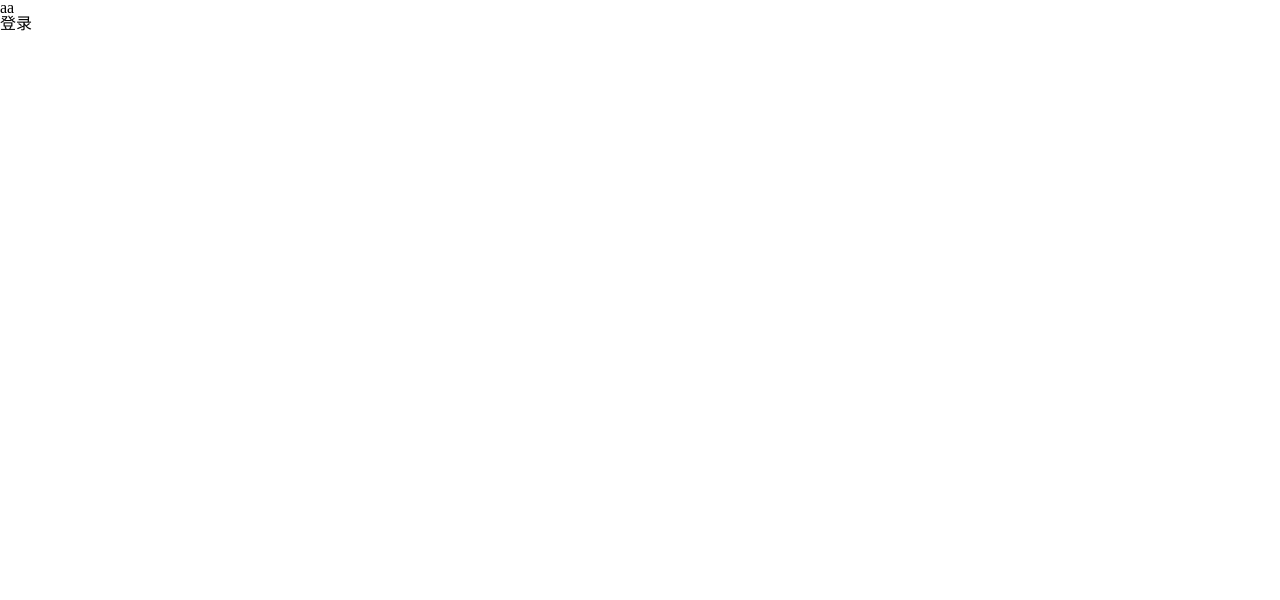
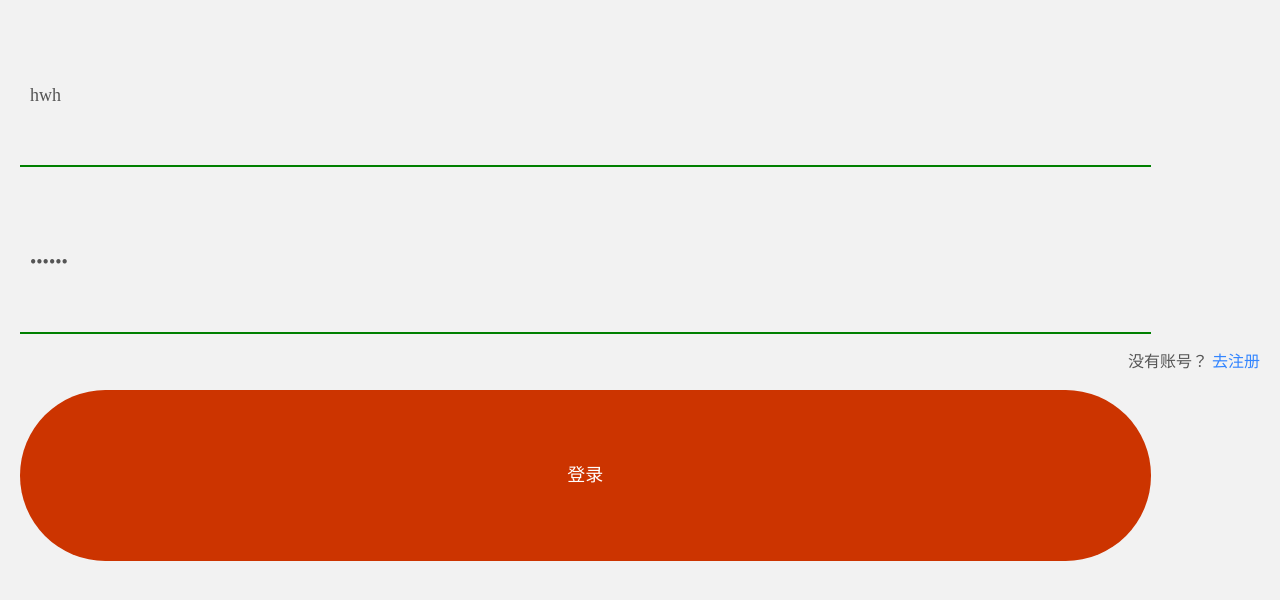
Before and after one commit to Ivan-hwh/news, a Vue app: page /#/login in a window 1280 px wide. Shown: the top 600 px of the page. Built offline with nearby package versions, Linux system fonts and the light colour scheme; a small style sheet from the web is missing.

Commit message:
03实现按钮与文本框的封装并使用了vant的toast组件

```diff
--- a/babel.config.js
+++ b/babel.config.js
@@ -1,5 +1,12 @@
 module.exports = {
   presets: [
     '@vue/cli-plugin-babel/preset'
+  ],
+  plugins: [
+    ['import', {
+      libraryName: 'vant',
+      libraryDirectory: 'es',
+      style: true
+    }, 'vant']
   ]
 }
--- a/package.json
+++ b/package.json
@@ -9,6 +9,7 @@
   },
   "dependencies": {
     "core-js": "^3.4.3",
+    "vant": "^2.2.16",
     "vue": "^2.6.10",
     "vue-router": "^3.1.3"
   },
@@ -18,6 +19,7 @@
     "@vue/cli-service": "^4.1.0",
     "@vue/eslint-config-standard": "^4.0.0",
     "babel-eslint": "^10.0.3",
+    "babel-plugin-import": "^1.13.0",
     "eslint": "^5.16.0",
     "eslint-plugin-vue": "^5.0.0",
     "less": "^3.0.4",
--- a/src/App.vue
+++ b/src/App.vue
@@ -1,6 +1,5 @@
 <template>
   <div id="app">
-    <p>aa</p>
     <router-view></router-view>
   </div>
 </template>
--- /dev/null
+++ b/src/components/hm_button.vue
@@ -0,0 +1,27 @@
+<template>
+  <div class="btn" @click="handlerClick">{{text}}</div>
+</template>
+
+<script>
+export default {
+  props: ['text'],
+  methods: {
+    handlerClick (event) {
+      this.$emit('click', event)
+    }
+  }
+}
+</script>
+
+<style lang='less' scoped>
+  .btn{
+    width: 318*100vw/360;
+    height: 48*100vw/360;
+    line-height: 48*100vw/360;
+    text-align: center;
+    background-color: rgb(204,52,0,1);
+    color: #fff;
+    border-radius: 24*100vw/360;
+    font-size: 18px;
+  }
+</style>
--- /dev/null
+++ b/src/components/hm_input.vue
@@ -0,0 +1,69 @@
+<template>
+  <input
+   :type="type"
+   :placeholder="placeholder"
+   :value="value"
+   class="inp"
+   @input="handlerInput"
+   :class="{error:!statu,success:statu}"
+   @blur='handlerBlur'
+    >
+</template>
+
+<script>
+export default {
+  props: ['type', 'placeholder', 'value', 'rules', 'meg_err'],
+  data () {
+    return {
+      statu: false
+    }
+  },
+  mounted () {
+    this.statu = !!this.value
+  },
+  methods: {
+    // 响应文本框内容的变化
+    handlerInput (event) {
+      let value = event.target.value
+      // 验证当前输入是否合法
+      if (this.rules) {
+        if (this.rules.test(value)) {
+          this.statu = true
+        } else {
+          this.statu = false
+        }
+      } else {
+        this.statu = !!value
+      }
+
+      this.$emit('input', value)
+    },
+    // 响应文本框失焦
+    handlerBlur (event) {
+      if (this.rules && !this.rules.test(event.target.value)) {
+        this.$toast.fail(this.meg_err)
+      }
+    }
+  }
+}
+</script>
+
+<style lang='less' scoped>
+    .inp{
+        width: 318*100vw/360;
+        height: 40*100vw/360;
+        border: none;
+        outline: none;
+        border-bottom: 2px solid rgb(117,117,117);
+        font-size: 18px;
+        padding: 0 10px;
+        margin: 5px 0;
+        background-color: transparent;
+    }
+    .error{
+        border-bottom-color:red;
+    }
+    .success{
+        border-bottom-color:green;
+    }
+</style>
--- a/src/main.js
+++ b/src/main.js
@@ -2,6 +2,8 @@ import Vue from 'vue'
 import App from './App.vue'
 import '@/styles/reset.css'
 import router from '@/router/index.js'
+import { Toast } from 'vant'
+Vue.use(Toast)
 
 Vue.config.productionTip = false
 
--- a/src/views/Login.vue
+++ b/src/views/Login.vue
@@ -1,13 +1,85 @@
 <template>
-  <div class="login">登录</div>
+  <div id="app">
+    <div class="container">
+      <div class="close"><span class="iconfont iconicon-test"></span></div>
+      <div class="logo"><span class="iconfont iconnew"></span></div>
+      <div class="inputs">
+        <hminput
+         type='text'
+         placeholder='用户名/手机'
+         v-model="sql.username"
+         :rules='/^1\d{10}$/'
+         meg_err='用户名输入错误，请输入11位手机号'></hminput>
+        <hminput type='password' placeholder='密码' v-model="sql.password"></hminput>
+      </div>
+      <p class="tips">
+        没有账号？
+        <a href="#/register" class="">去注册</a>
+      </p>
+      <hmbutton text='登录' @click="getdata"></hmbutton>
+    </div>
+  </div>
 </template>
 
 <script>
+import hmbutton from '@/components/hm_button.vue'
+import hminput from '@/components/hm_input.vue'
 export default {
-
+  components: {
+    hmbutton, hminput
+  },
+  data () {
+    return {
+      sql: {
+        username: 'hwh',
+        password: 123456
+      }
+    }
+  },
+  methods: {
+    getdata (event) {
+      console.log(this.sql)
+    }
+  }
 }
 </script>
 
-<style>
+<style lang="less" scoped>
+.container {
+  padding: 20px;
+  background-color: rgb(242,242,242);
+  height: 100vh;
+}
 
+.close {
+  span {
+    font-size: 27 / 360 * 100vw;
+  }
+}
+
+.logo {
+  display: flex;
+  justify-content: center;
+
+  span {
+    display: block;
+    font-size: 126 / 360 * 100vw;
+    color: #d81e06;
+  }
+}
+
+.inputs {
+  input {
+    margin-bottom: 20px;
+  }
+}
+
+.tips {
+  text-align: right;
+  margin-bottom: 20px;
+
+  a {
+    color: #3385ff;
+  }
+}
 </style>
```
Also changed, not shown: src/router/index.js (+7 -3 lines), 1 other file (tests, documents, lock files or other folders).
